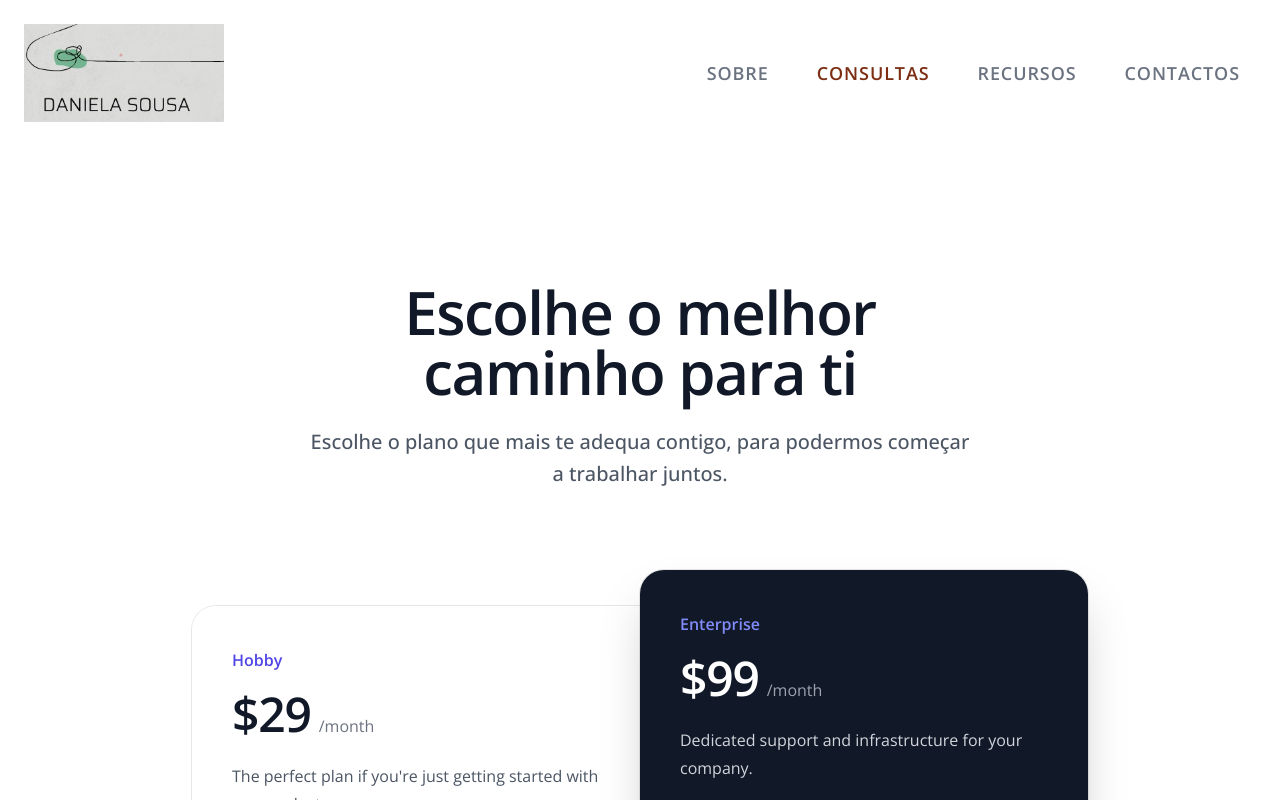
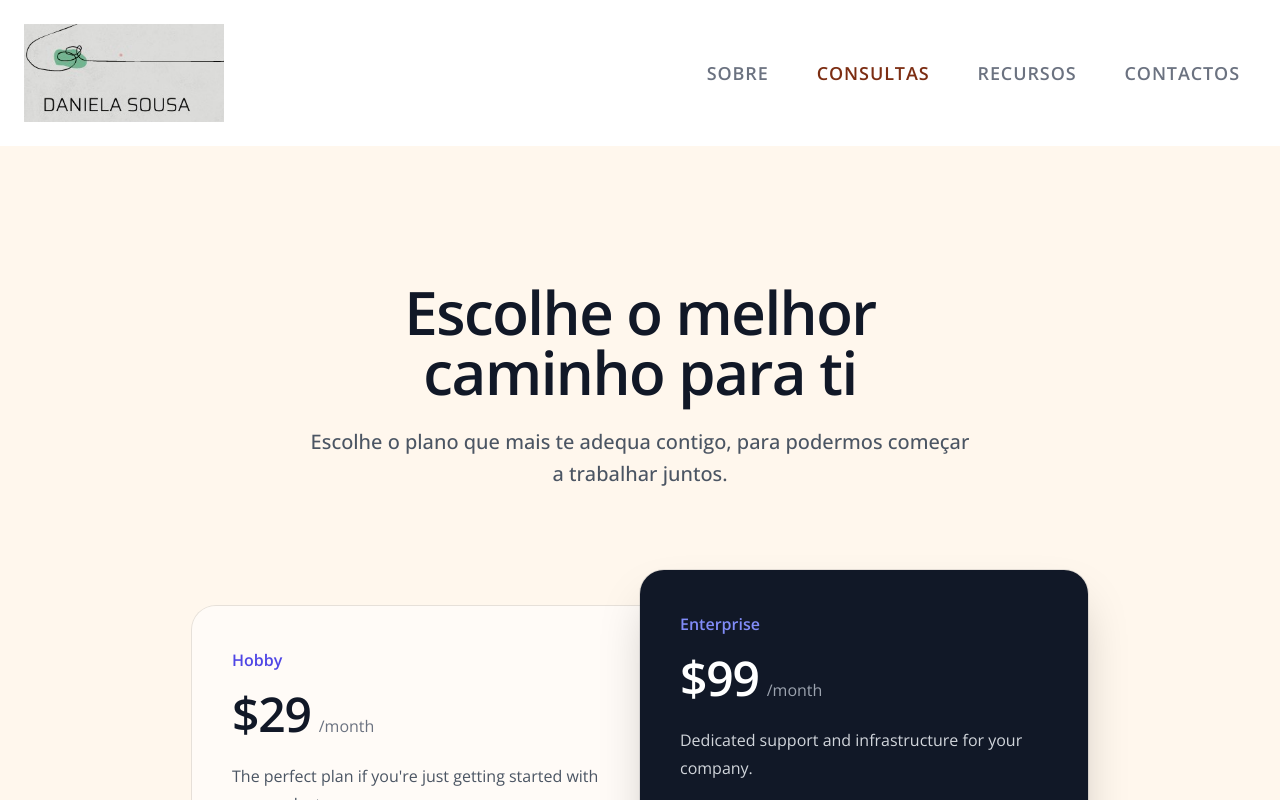
Before and after one commit to DeleteMind/site_psicologa, a Next.js app in the folder daniela-app/: page /consultas in a window 1280 px wide. Shown: the top 800 px of the page. Built offline with nearby package versions, Linux system fonts and the light colour scheme.

Commit message:
change_bg

```diff
--- a/daniela-app/app/contactos/page.tsx
+++ b/daniela-app/app/contactos/page.tsx
@@ -60,7 +60,7 @@ export default function ContactPage() {
   };
 
   return (
-    <main className="w-full p-4 sm:p-8 flex flex-col lg:flex-row justify-center items-center max-w-lg mx-auto gap-4">
+    <main className="w-full  sm:p-8 flex flex-col lg:flex-row justify-center items-center max-w-lg mx-auto gap-4">
       <form
         onSubmit={handleSubmit}
         className="space-y-4  flex flex-col justify-start md:items-start gap-8 p-12 lg:p-24 my-8 bg-white rounded-md shadow-md"
--- a/daniela-app/components/PricingSection.tsx
+++ b/daniela-app/components/PricingSection.tsx
@@ -35,7 +35,7 @@ function classNames(...classes: string[]) {
 
 export default function Example() {
   return (
-    <div className="relative isolate bg-white px-6 py-24 sm:py-32 lg:px-8">
+    <div className="relative isolate  px-6 py-24 sm:py-32 lg:px-8">
       <div aria-hidden="true" className="absolute inset-x-0 -top-3 -z-10 transform-gpu overflow-hidden px-36 blur-3xl">
         <div
           style={{
```
